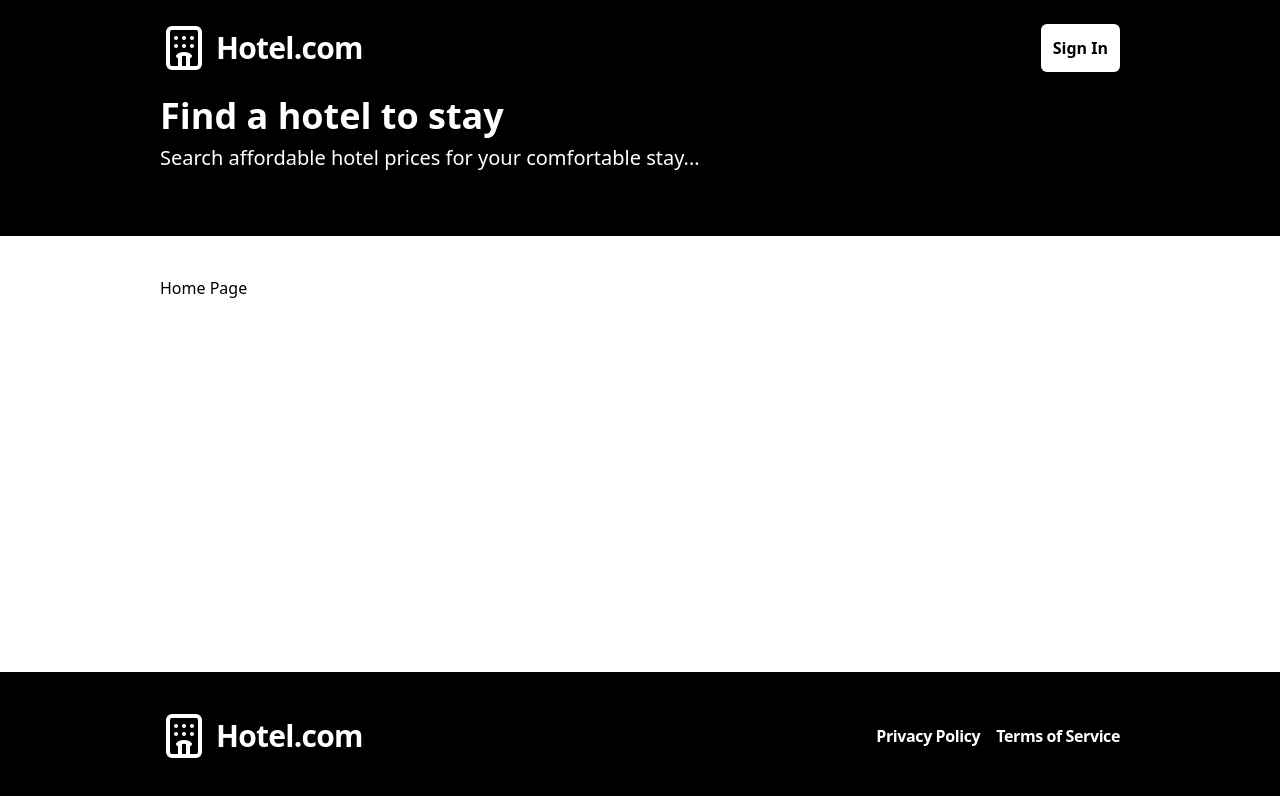
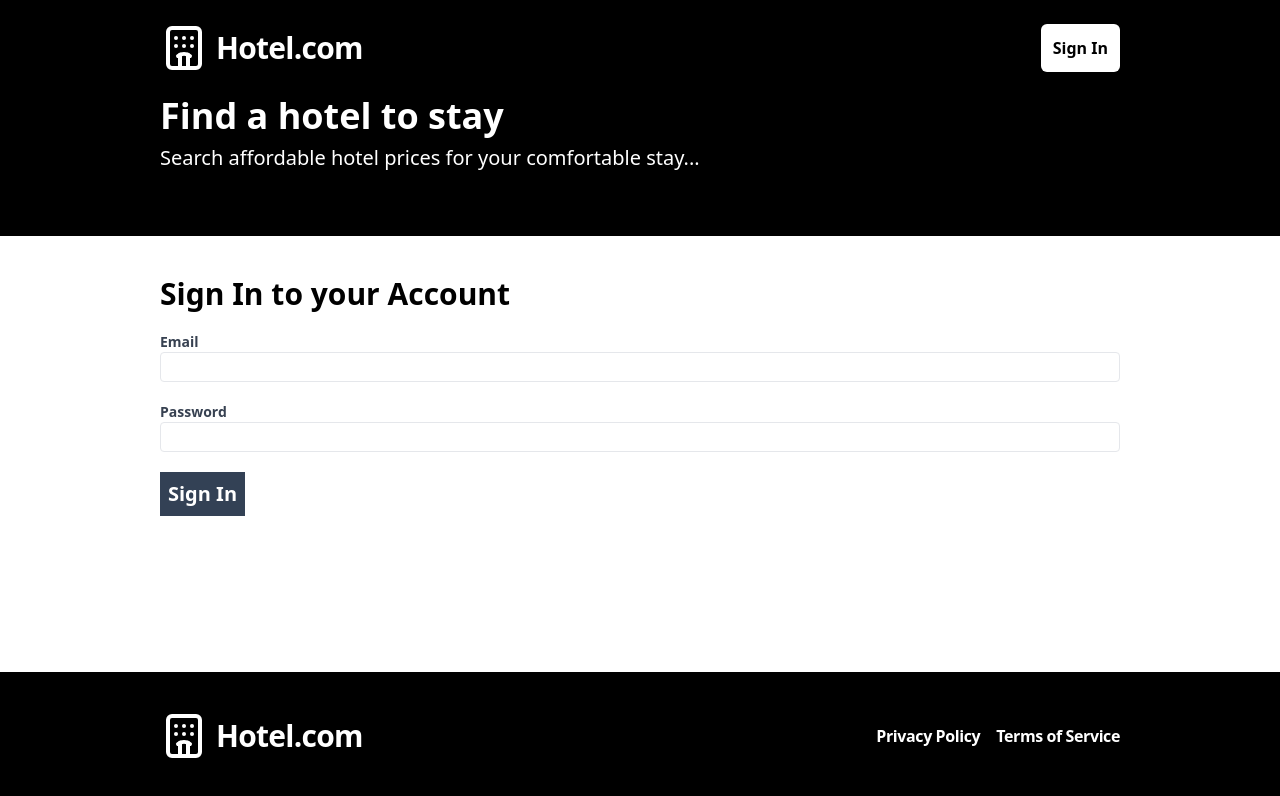
Before and after one commit to Prince-Lartey/Hotel-Booking-App, a React (Vite) app in the folder frontend/: page /sign-in in a window 1280 px wide. Before the commit this address led to /. Shown: the top 796 px of the page. Built offline with nearby package versions, Linux system fonts and the light colour scheme; no server answers.

Commit message:
Progress commit

```diff
--- a/frontend/src/App.tsx
+++ b/frontend/src/App.tsx
@@ -1,6 +1,7 @@
 import { Navigate, Route, BrowserRouter as Router, Routes } from "react-router-dom"
 import Layout from "./layouts/Layout"
 import Register from "./pages/Register"
+import SignIn from "./pages/SignIn"
 
 
 const App = () => {
@@ -10,6 +11,7 @@ const App = () => {
         <Route path="/" element={<Layout><p>Home Page</p></Layout>}/>
         <Route path="/search" element={<Layout><p>Search Page</p></Layout>}/>
         <Route path="/register" element={<Layout><Register /></Layout>}/>
+        <Route path="/sign-in" element={<Layout><SignIn /></Layout>}/>
         <Route path="*" element={<Navigate to="/" />}/>
       </Routes>
     </Router>
--- a/frontend/src/api-client.ts
+++ b/frontend/src/api-client.ts
@@ -1,4 +1,5 @@
 import { RegisterformData } from "./pages/Register";
+import { SignInFormData } from "./pages/SignIn";
 
 const API_BASE_URL = import.meta.env.VITE_API_BASE_URL
 
@@ -13,11 +14,31 @@ export const register = async (formData: RegisterformData) => {
     })
 
     const responseBody = await response.json()
-    console.log(responseBody)
+    // console.log(responseBody)
 
     if (!response.ok) {
         throw new Error(responseBody.message)
     }
+    return responseBody
+}
+
+export const signIn = async (formData: SignInFormData) => {
+    const response = await fetch(`${API_BASE_URL}/api/auth/signIn`, {
+        method: "POST",
+        credentials: "include",
+        headers: {
+            "Content-Type": "application/json",
+        },
+        body: JSON.stringify(formData)
+    })
+
+    const responseBody = await response.json()
+    // console.log(responseBody)
+
+    if (!response.ok) {
+        throw new Error(responseBody.message)
+    }
+    return responseBody
 }
 
 export const validateToken = async () => {
@@ -31,3 +52,14 @@ export const validateToken = async () => {
 
     return response.json()
 }
+
+export const logOut = async () => {
+    const response = await fetch(`${API_BASE_URL}/api/auth/logout`, {
+        credentials: "include",
+        method: "POST"
+    })
+
+    if (!response.ok) {
+        throw new Error("Error during sign out")
+    }
+}
--- a/frontend/src/components/Header.tsx
+++ b/frontend/src/components/Header.tsx
@@ -1,6 +1,7 @@
 import { Link } from "react-router-dom"
 import { Hotel } from "lucide-react"
 import { useAppContext } from "../contexts/AppContext"
+import SignOutButton from "./SignOutButton"
 
 const Header = () => {
     const {isLoggedIn} = useAppContext()
@@ -14,9 +15,9 @@ const Header = () => {
                 <span className="flex space-x-2">
                     {isLoggedIn ?
                         <>
-                            <Link to="/my-bookings">My Bookings</Link>
-                            <Link to="/my-hotels">My Hotels</Link>
-                            <button>Sign out</button>
+                            <Link to="/my-bookings" className="flex items-center text-white px-3 font-bold hover:underline">My Bookings</Link>
+                            <Link to="/my-hotels" className="flex items-center text-white px-3 font-bold hover:underline">My Hotels</Link>
+                            <SignOutButton />
                         </> :
                         <Link to="/sign-in" className="flex bg-white items-center text-black px-3 font-bold hover:bg-gray-200 rounded-md">
                             Sign In
--- /dev/null
+++ b/frontend/src/components/SignOutButton.tsx
@@ -0,0 +1,28 @@
+import { useMutation, useQueryClient } from "react-query"
+import * as apiClient from "../api-client"
+import { useAppContext } from "../contexts/AppContext"
+
+const SignOutButton = () => {
+    const queryClient = useQueryClient()
+    const {showToast} = useAppContext()
+
+    const mutation = useMutation(apiClient.logOut, {
+        onSuccess: async () => {
+            await queryClient.invalidateQueries("validateToken")
+            showToast({ message: "Signed Out!", type: "SUCCESS"})
+        },
+        onError: (error: Error) => {
+            showToast({ message: error.message, type: "ERROR"})
+        }
+    })
+
+    const handleClick = () => {
+        mutation.mutate()
+    }
+
+    return (
+        <button onClick={handleClick} className="flex bg-white items-center text-black px-3 font-bold hover:bg-gray-200 rounded-md">Log Out</button>
+    )
+}
+
+export default SignOutButton
--- a/frontend/src/pages/Register.tsx
+++ b/frontend/src/pages/Register.tsx
@@ -1,7 +1,7 @@
 import { useFormik } from "formik"
 import { registerSchema } from "../schema/Schema"
 import * as apiClient from "../api-client"
-import { useMutation } from "react-query"
+import { useMutation, useQueryClient } from "react-query"
 import { useAppContext } from "../contexts/AppContext"
 import { useNavigate } from "react-router-dom"
 
@@ -16,6 +16,7 @@ export type RegisterformData = {
 const Register = () => {
     const navigate = useNavigate()
     const {showToast} = useAppContext()
+    const queryClient = useQueryClient()
 
     const { values, errors, touched, isSubmitting, handleSubmit, handleChange, handleBlur } = useFormik<RegisterformData>({
         initialValues: {
@@ -32,8 +33,9 @@ const Register = () => {
     })
 
     const mutation = useMutation(apiClient.register, {
-        onSuccess: () => {
+        onSuccess: async () => {
             showToast({ message: "Registration Successful!!", type: "SUCCESS"})
+            await queryClient.invalidateQueries("validateToken");
             navigate("/")
         },
         onError: (error: Error) => {
--- /dev/null
+++ b/frontend/src/pages/SignIn.tsx
@@ -0,0 +1,63 @@
+import { useFormik } from "formik"
+import { signInSchema } from "../schema/Schema"
+import { useMutation, useQueryClient } from "react-query"
+import * as apiClient from "../api-client"
+import { useAppContext } from "../contexts/AppContext"
+import { useNavigate } from "react-router-dom"
+
+export type SignInFormData = {
+    email: string
+    password: string
+}
+
+const SignIn = () => {
+    const navigate = useNavigate()
+    const {showToast} = useAppContext()
+    const queryClient = useQueryClient()
+
+    const { values, errors, touched, isSubmitting, handleSubmit, handleChange, handleBlur } = useFormik<SignInFormData>({
+        initialValues: {
+            email: "",
+            password: "",
+        },
+        validationSchema: signInSchema,
+        onSubmit: (values) => {
+            mutation.mutate(values)
+        },
+    })
+
+    const mutation = useMutation(apiClient.signIn, {
+        onSuccess: async () => {
+            showToast({ message: "Sign In Successful!!", type: "SUCCESS"})
+            await queryClient.invalidateQueries("validateToken");
+            navigate("/")
+        },
+        onError: (error: Error) => {
+            showToast({ message: error.message, type: "ERROR"})
+        }
+    })
+
+    return (
+        <form className="flex flex-col gap-5" onSubmit={handleSubmit}>
+            <h2 className="text-3xl font-bold">Sign In to your Account</h2>
+
+            <label htmlFor="email" className="text-gray-700 text-sm font-bold flex-1">
+                Email
+                <input id="email" type="email" value={values.email} onChange={handleChange} onBlur={handleBlur} className={errors.email && touched.email ? "border-2 rounded w-full py-1 px-2 font-normal border-red-600" : "border rounded w-full py-1 px-2 font-normal"}/>
+                {errors.email && touched.email && <p className='flex text-xs text-red-500'>{errors.email}</p>}
+            </label>
+
+            <label htmlFor="password" className="text-gray-700 text-sm font-bold flex-1">
+                Password
+                <input id="password" type="password" value={values.password} onChange={handleChange} onBlur={handleBlur} className={errors.password && touched.password ? "border-2 rounded w-full py-1 px-2 font-normal border-red-600" : "border rounded w-full py-1 px-2 font-normal"}/>
+                {errors.password && touched.password && <p className='flex text-xs text-red-500'>{errors.password}</p>}
+            </label>
+
+            <span>
+                <button type="submit" disabled={isSubmitting} className={isSubmitting ? "bg-slate-700 text-white p-2 font-bold text-xl opacity-[0.35]" : "bg-slate-700 text-white p-2 font-bold text-xl hover:bg-slate-500"}>Sign In</button>
+            </span>
+        </form>
+    )
+}
+
+export default SignIn
--- a/frontend/src/schema/Schema.ts
+++ b/frontend/src/schema/Schema.ts
@@ -10,3 +10,8 @@ export const registerSchema = yup.object({
     password: yup.string().min(6, "Password must be at least 6 characters").matches(passwordRules, { message: "Password should consist of at least an uppercase letter, a lowercase letter and a number" }).required("Password is required"),
     confirmPassword: yup.string().oneOf([yup.ref("password")], "Passwords must match").required("Confirm password is required")
 })
+
+export const signInSchema = yup.object({
+    email: yup.string().email("Email must be a valid email address").required("A valid email is required"),
+    password: yup.string().required("Password is required"),
+})
```
Also changed, not shown: 1 other file (tests, documents, lock files or other folders).
